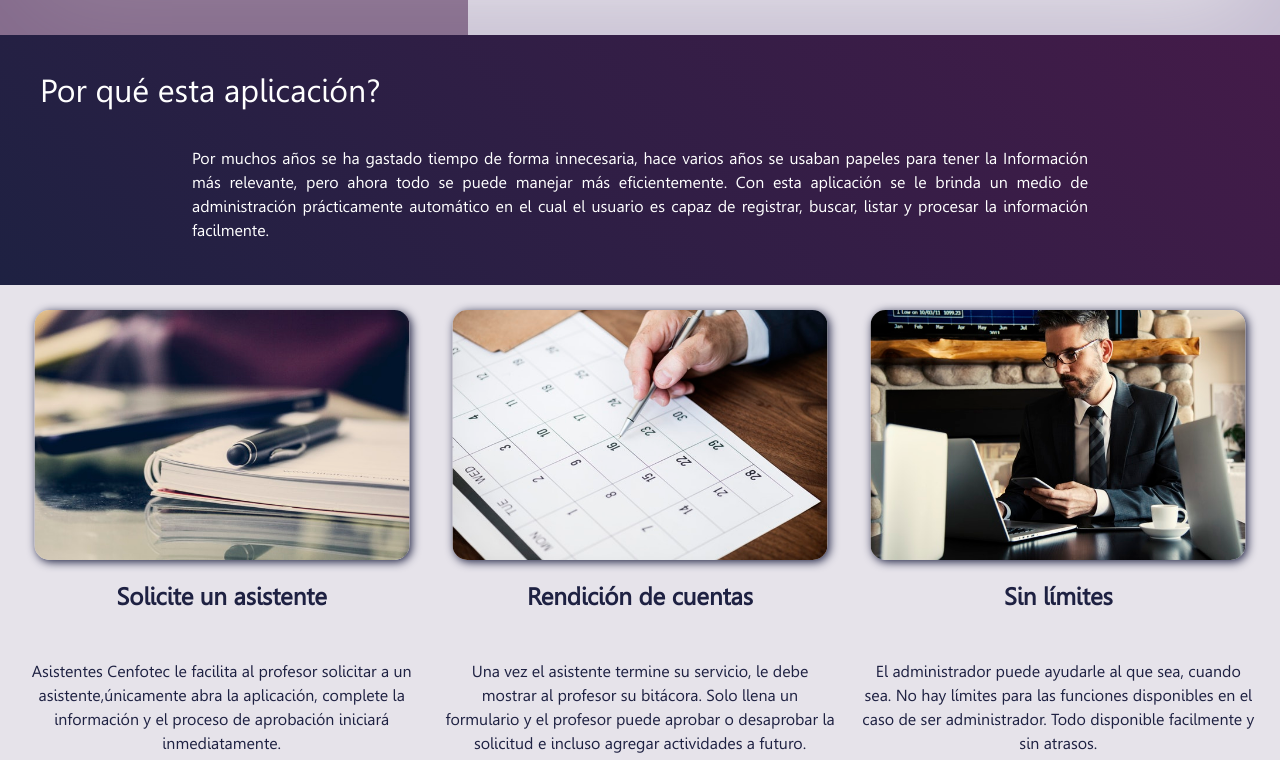
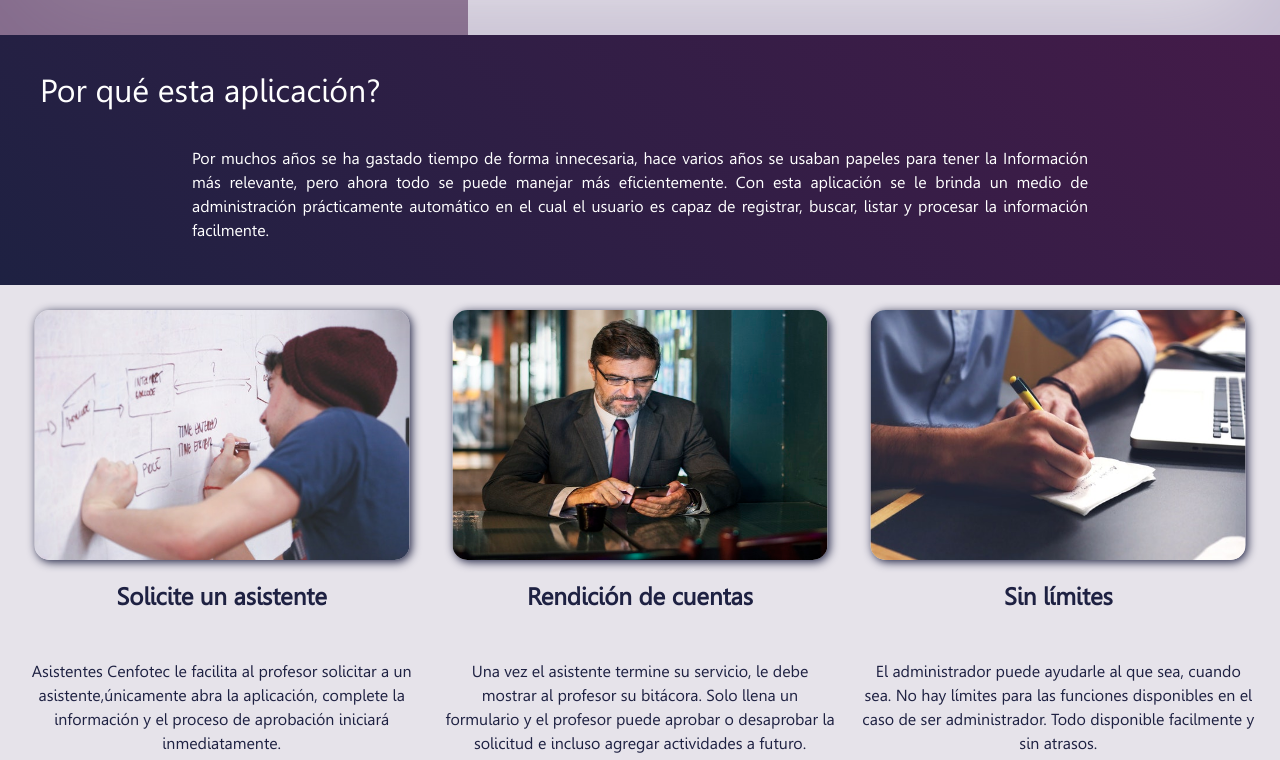
Before and after one commit to SebastianNSM/SebastianSoto-CU, a website: page public/html/landing_page.html in a window 1280 px wide. Shown: the part 1365-2125 px from the top of the page. Drawn offline with Linux system fonts and the light colour scheme.

Commit message:
Revert "Registro de Imagen totalmente funcional"
This reverts commit e7eb32f58778a920821524727099cc8a33c07523.

```diff
--- a/api/index.js
+++ b/api/index.js
@@ -64,12 +64,14 @@ app.use( function(req, res, next) {
  */
 const carreras = require('./components/carreras/carreras.route');
 const becas = require('./components/becas/becas.route');
+const cursos = require('./components/cursos/curso.route');
 
 /**
  * Le indicamos que le de acceso externo a las rutas inicializadas
  */
 app.use('/api', carreras);
 app.use('/api', becas);
+app.use('/api', cursos);
 
 
 
--- a/public/html/landing_page.html
+++ b/public/html/landing_page.html
@@ -106,7 +106,7 @@
             </p>
             <!-- profesores img -->
             <div class="roles-grid-profesores-img">
-                <img src="../img/solicitud.jpeg" alt="Facilita el proceso de solicitud">
+                <img src="../img/flow-student.jpg" alt="Facil manejo para el aministrador">
             </div>
             <!-- asistentes -->
             <h3>Rendición de cuentas</h3>
@@ -115,7 +115,7 @@
             </p>
             <!-- asistentes img -->
             <div class="roles-grid-asistentes-img">
-                <img src="../img/planner.jpeg" alt="Proceso de planificacion">
+                <img src="../img/admin_easy.jpeg" alt="Facil manejo para el aministrador">
             </div>
             <!-- administrador -->
             <h3 class="roles-grid-administrador-title">Sin límites</h3>
@@ -124,7 +124,7 @@
             </p>
             <!-- administrador img -->
             <div class="roles-grid-administrador-img">
-                <img src="../img/admin.jpeg" alt="Facil manejo para el aministrador">
+                <img src="../img/asist-sol.jpg" alt="Facil manejo para el aministrador">
             </div>
 
         </div>
```
Also changed, not shown: public/img/admin.jpeg (deleted), public/img/admin_easy.jpeg (added), public/img/asist-sol.jpg (added), public/img/flow-student.jpg (added), public/img/planner.jpeg (deleted), public/img/solicitud.jpeg (deleted), 2 other files.
